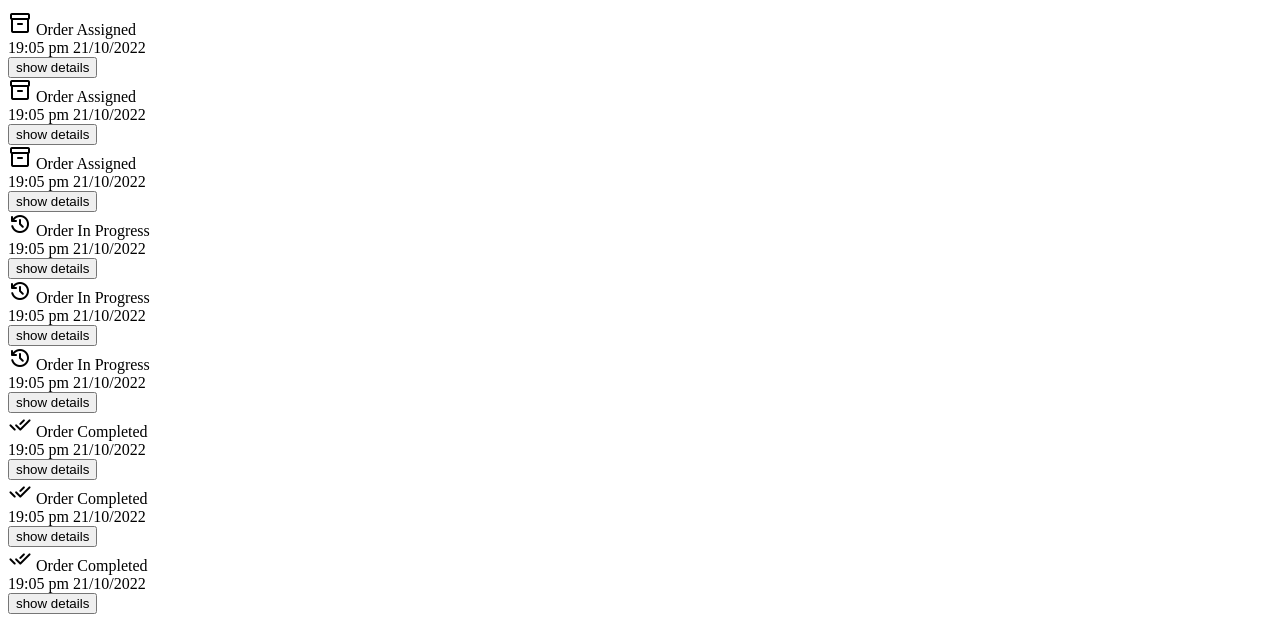
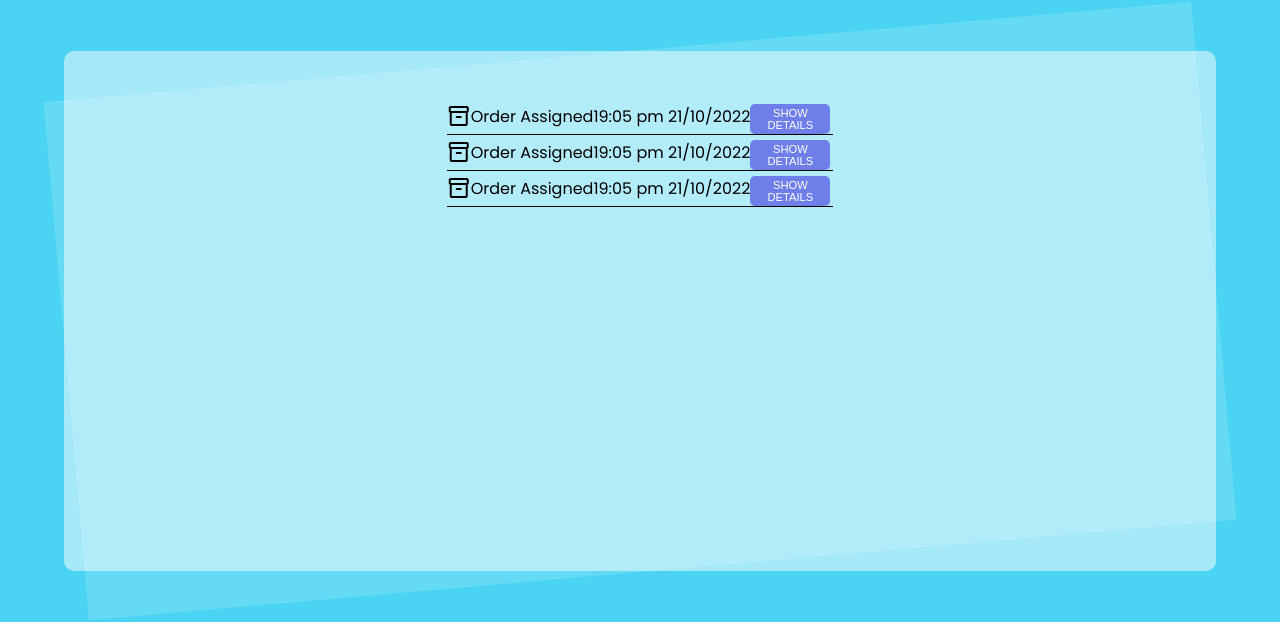
Before and after one commit to josueamador19/Deliverit-Repartidor-Frontend, a plain HTML site: page home.html in a window 1280 px wide. Shown: the part 69-691 px from the top of the page. Drawn offline with nearby package versions, Linux system fonts and the light colour scheme.

Commit message:
Update home.html

```diff
--- a/home.html
+++ b/home.html
@@ -5,7 +5,7 @@
     <meta charset="UTF-8">
     <meta http-equiv="X-UA-Compatible" content="IE=edge">
     <meta name="viewport" content="width=device-width, initial-scale=1.0">
-    <link rel="stylesheet" href="assets/css/styles-home.css">
+    <link rel="stylesheet" href="assets/css/home.css">
     <link rel="stylesheet"
         href="https://fonts.googleapis.com/css2?family=Material+Symbols+Rounded:opsz,wght,FILL,GRAD@48,400,0,0" />
     <title>Home</title>
```
